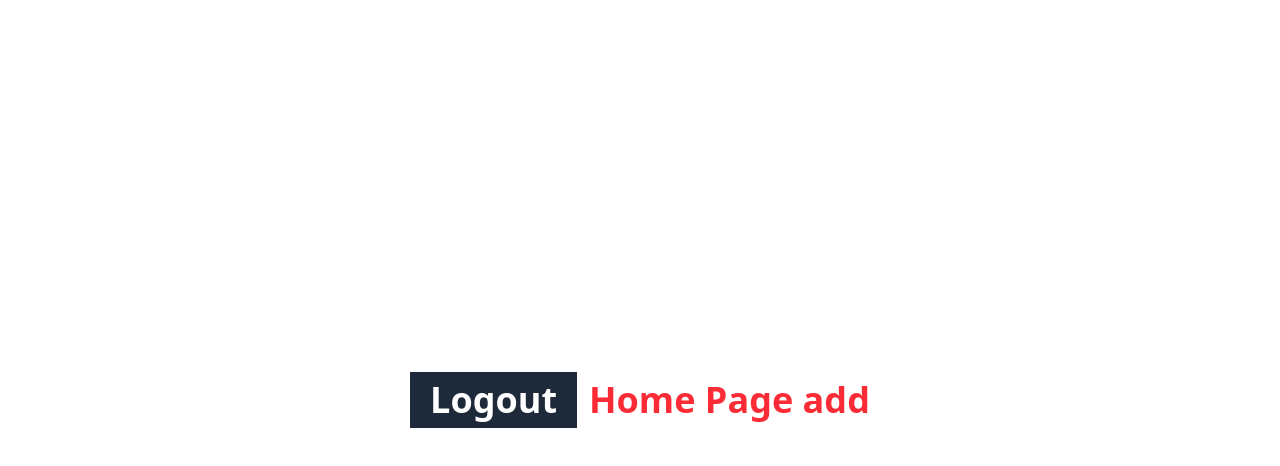
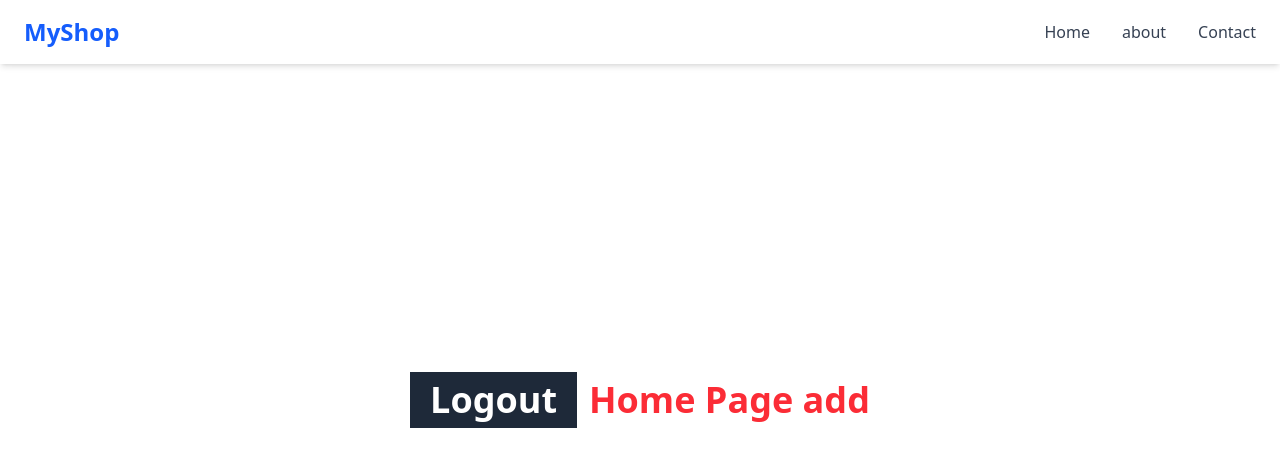
Before and after one commit to HasalKenula/WorkSure-frontend, a React (Vite) app: page / in a window 1280 px wide. Shown: the top 466 px of the page. Built offline with nearby package versions, Linux system fonts and the light colour scheme.

Commit message:
added a sample navbar

```diff
--- a/src/components/NavBar.jsx
+++ b/src/components/NavBar.jsx
@@ -0,0 +1,38 @@
+import { useState } from "react";
+
+export default function Navbar() {
+  const [open, setOpen] = useState(false);
+
+  return (
+    <nav className="bg-white shadow-md fixed w-full top-0 left-0 z-50">
+      <div className="flex items-center justify-between px-6 py-4">
+
+        {/* Logo */}
+        <h1 className="text-2xl font-bold text-blue-600">MyShop</h1>
+
+        {/* Desktop Menu */}
+        <ul className="hidden md:flex gap-8 text-gray-700 font-medium">
+          <li className="hover:text-blue-600 cursor-pointer">Home</li>
+          <li className="hover:text-blue-600 cursor-pointer">about</li>
+
+          <li className="hover:text-blue-600 cursor-pointer">Contact</li>
+        </ul>
+
+        {/* Mobile Menu Icon */}
+        <div className="md:hidden cursor-pointer" onClick={() => setOpen(!open)}>
+          <span className="text-3xl">&#9776;</span>
+        </div>
+      </div>
+
+      {/* Mobile Menu */}
+      {open && (
+        <ul className="md:hidden bg-white px-6 pb-4 space-y-4 shadow">
+          <li className="hover:text-blue-600 cursor-pointer">Home</li>
+          <li className="hover:text-blue-600 cursor-pointer">about</li>
+
+          <li className="hover:text-blue-600 cursor-pointer">Contact</li>
+        </ul>
+      )}
+    </nav>
+  );
+}
--- a/src/pages/HomePage.jsx
+++ b/src/pages/HomePage.jsx
@@ -1,8 +1,10 @@
+import Navbar from "../components/NavBar";
 import { useAuth } from "../context/AuthContext";
 export default function HomePage() {
     const { logout } = useAuth()
     return (
         <div className="flex items-center justify-center h-screen w-screen ">
+            <Navbar/>
             <h1 className="text-red-500 text-4xl font-bold text-center">
                   <button className="bg-gray-800 text-white px-5 py-2 me-3" onClick={logout}>Logout</button>
                 Home Page add
```
